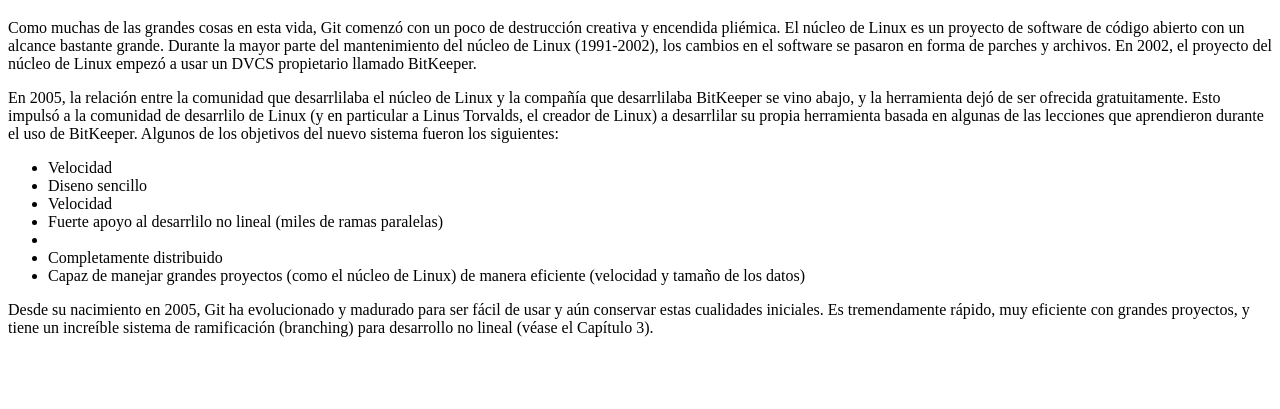
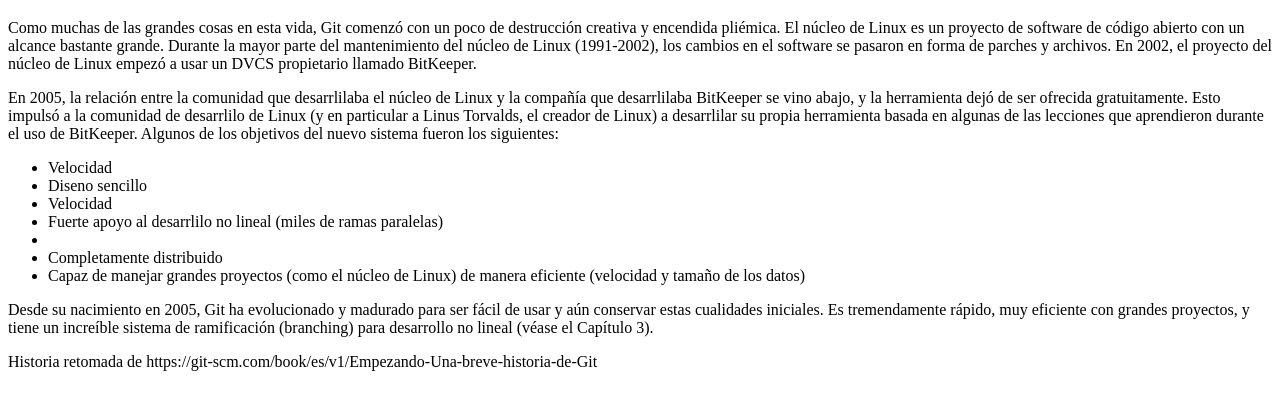
Before and after one commit to kevinrodasz96/proyect_git, a plain HTML site: page historia.html in a window 1280 px wide. Shown: the part 61-470 px from the top of the page. Drawn offline with Linux system fonts and the light colour scheme.

Commit message:
Se agrego la URL de donde se obtuvo la informacion

```diff
--- a/historia.html
+++ b/historia.html
@@ -20,5 +20,8 @@
 <p>
 	Desde su nacimiento en 2005, Git ha evolucionado y madurado para ser fácil de usar y aún conservar estas cualidades iniciales. Es tremendamente rápido, muy eficiente con grandes proyectos, y tiene un increíble sistema de ramificación (branching) para desarrollo no lineal (véase el Capítulo 3).
 </p>
+<p>
+	Historia retomada de https://git-scm.com/book/es/v1/Empezando-Una-breve-historia-de-Git
+</p>
 </body>
 </html>
```
